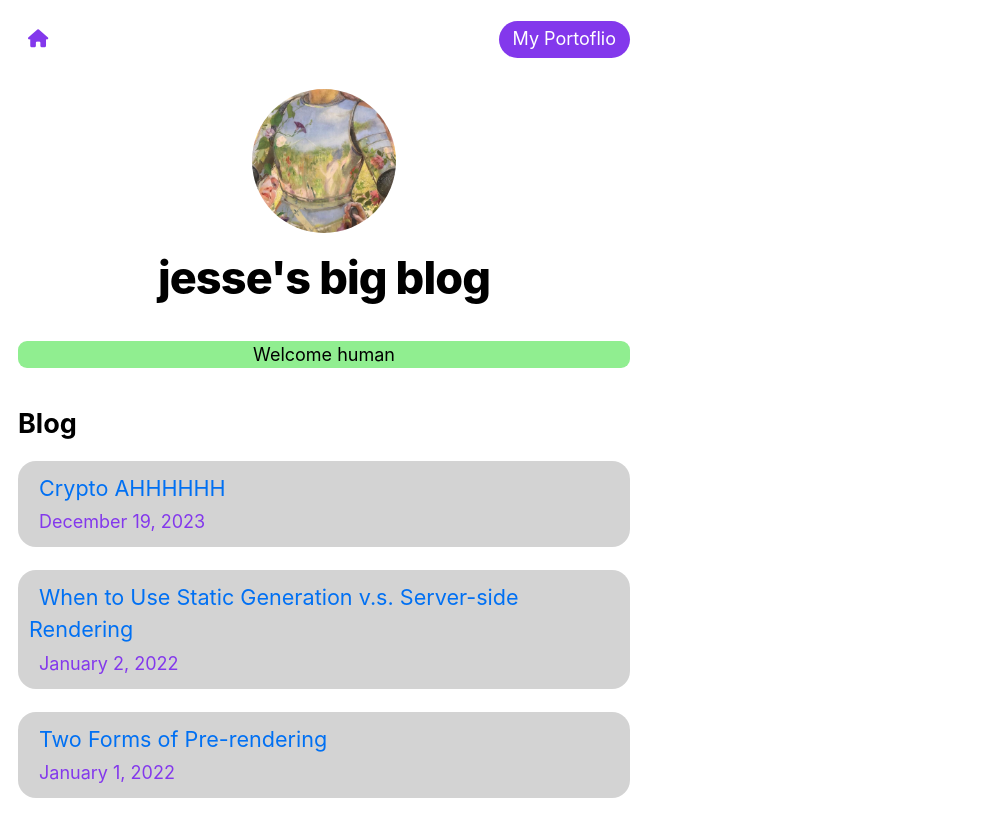
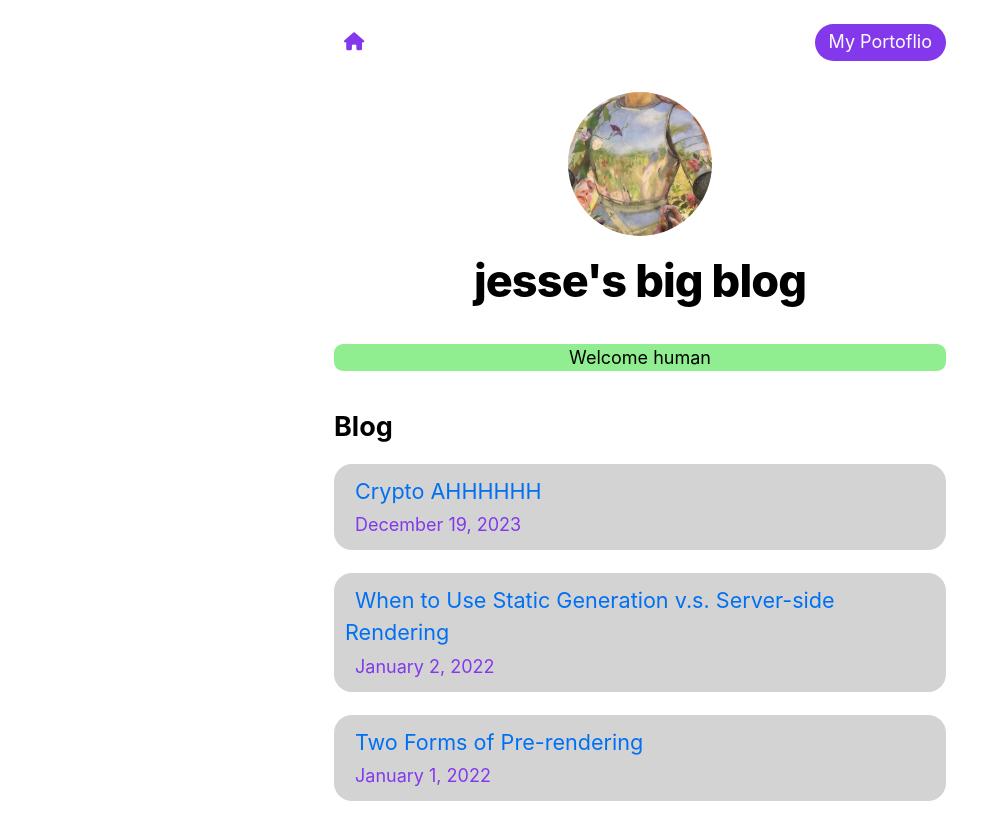
Before and after one commit to ducks23/markdown-blog, a Next.js app: page / in a window 1280 px wide. Shown: the top 840 px of the page, without its empty margins (0-991 px from the left). Built offline with nearby package versions, Linux system fonts and the light colour scheme; a small style sheet from the web is missing.

Commit message:
updated styling

```diff
--- a/components/layout.module.css
+++ b/components/layout.module.css
@@ -1,7 +1,7 @@
 .container {
   max-width: 36rem;
   padding: 0 1rem;
-  margin-top: 15px;
+  margin: 1rem auto 6rem;
 }
 
 .header {
```
